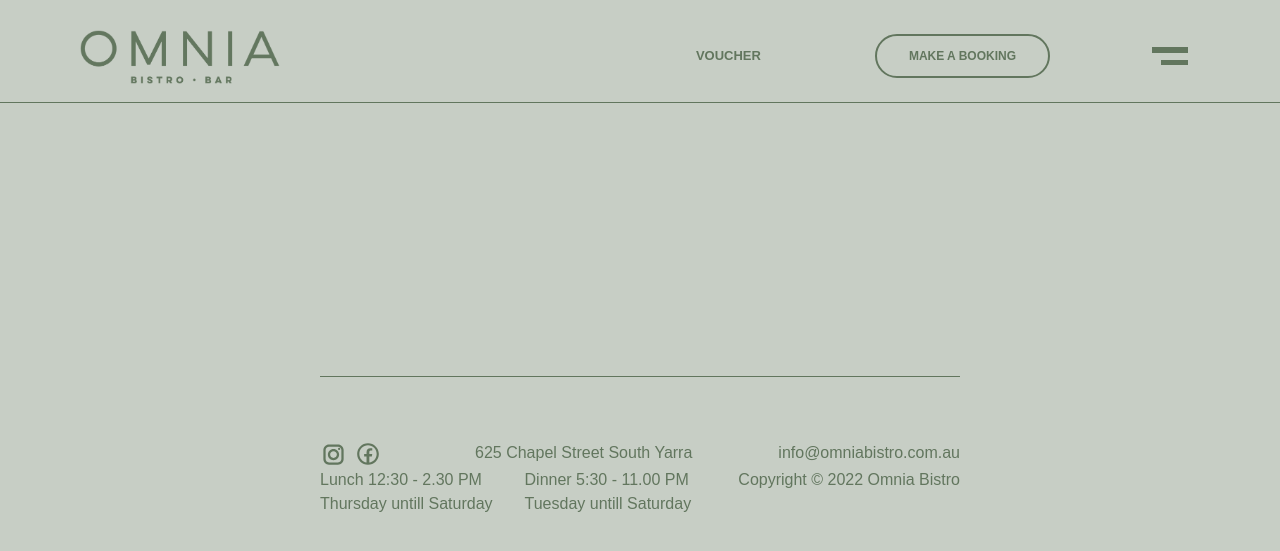
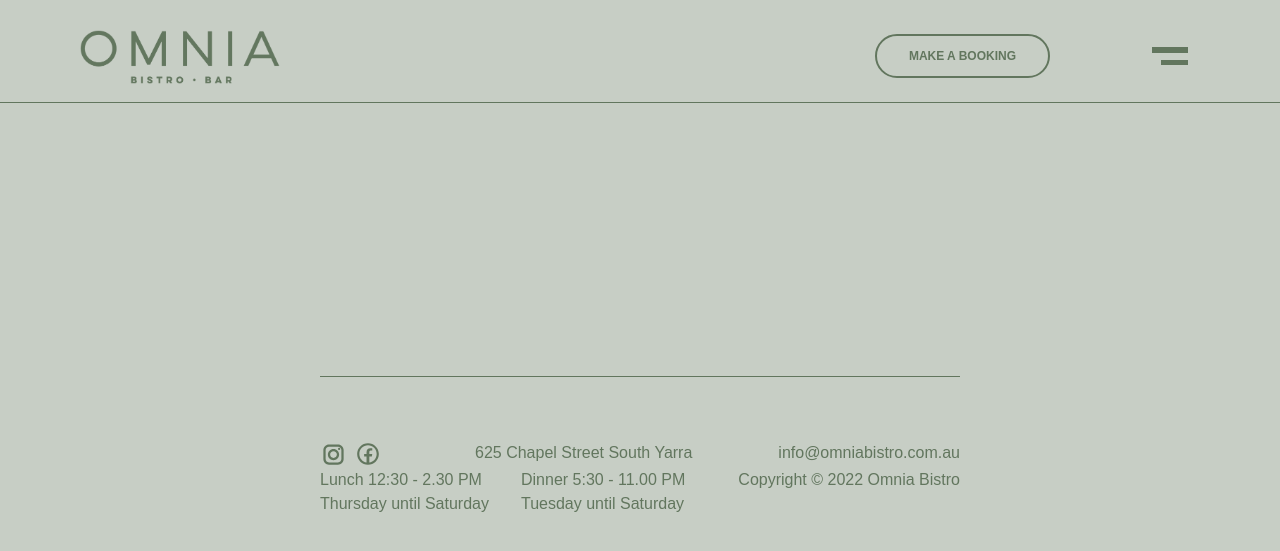
Before and after one commit to yugenomnia/omnia, a Jekyll site: the page built from index.md, in a window 1280 px wide and 900 px high, scrolled down 2260 px. Shown: the top 551 px of the window. Built offline with Jekyll 4.4.1, drawn with Linux system fonts in a browser that asks for light colours.

Commit message:
final fixes

```diff
--- a/_includes/footer.html
+++ b/_includes/footer.html
@@ -21,11 +21,11 @@
           <div class="md:flex md:justify-between">
             <div class="mr-8 mb-4 md:mb-0">
               <div class="omnia-green"> Lunch 12:30 - 2.30 PM </div>
-              <div class="omnia-green"> Thursday untill Saturday </div>
+              <div class="omnia-green"> Thursday until Saturday </div>
             </div>
             <div>
             <div class="omnia-green"> Dinner 5:30 - 11.00 PM </div>
-            <div class="omnia-green"> Tuesday untill Saturday </div>
+            <div class="omnia-green"> Tuesday until Saturday </div>
           </div>
       </div>
       <p class="w-full md:w-auto md:text-left mt-4 md:mt-0 omnia-green">Copyright &copy; 2022 Omnia Bistro</p>
--- a/_includes/nav.html
+++ b/_includes/nav.html
@@ -11,13 +11,13 @@
     </a>
   </div>
   <div class="flex items-center lg:mt-1">
-    <div class="voucher-btn cursor-pointer px-4 hidden sm:block">
+    <!--<div class="voucher-btn cursor-pointer px-4 hidden sm:block">
       <a href="https://omnia.vouchercart.com/11641/omnia-voucher" target="_blank"
         class="uppercase p-2 pointer-events-auto">
         Voucher
       </a>
       <div class="line"></div>
-    </div>
+    </div>-->
     <a href="https://www.opentable.com.au/r/omnia-bistro-reservations-south-yarra?restref=60050&lang=en-AU"
       target="_blank"
       class="make-booking-btn py-2 px-8 uppercase cursor-pointer hidden sm:block pointer-events-auto">
@@ -45,8 +45,8 @@
       <li class="animate__animated animate__fadeInUp lg:mt-4"><a href="/contacts">Contact</a></li>
     </ul>
 
-    <div class="voucher-btn cursor-pointer sm:hidden">
-      <a href="https://omnia.vouchercart.com/11641/omnia-voucher" target="_blank" class="uppercase p-2">Voucher</a>
+    <div class="voucher-btn cursor-pointer "><!--sm:hidden-->
+      <a href="https://omnia.vouchercart.com/11641/omnia-voucher" target="_blank" class="uppercase pt-2 pb-2 pl-1">Voucher</a>
     </div>
     <a href="https://www.opentable.com.au/r/omnia-bistro-reservations-south-yarra?restref=60050&lang=en-AU"
       target="_blank"
```
Also changed, not shown: 9 other files.
